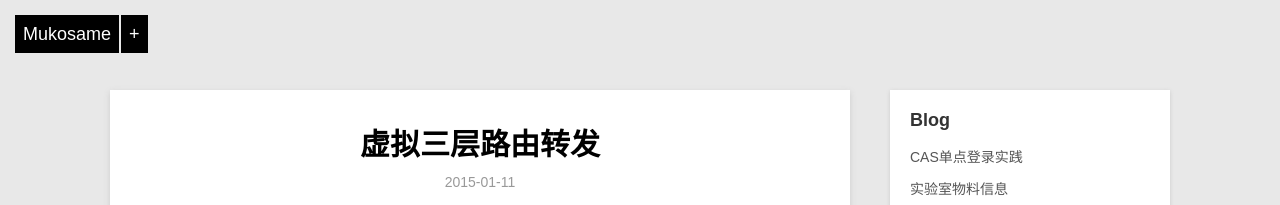
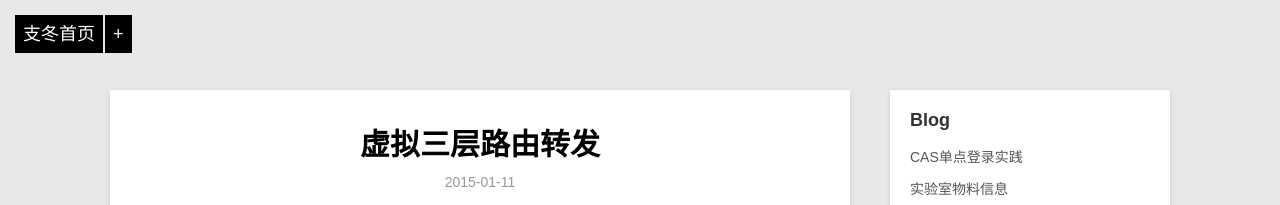
Before and after one commit to Mukosame/mukosame.github.io, a Jekyll site: the page built from _posts/blog/2015-01-11-Docker公开课.md, in a window 1280 px wide. Shown: the top 205 px of the page. Built offline with Jekyll 4.4.1, drawn with Linux system fonts in a browser that asks for light colours; Markdown is read by kramdown in place of the engine named in the settings; comment, search, counter and statistics services are not loaded.

Commit message:
achange 首页

```diff
--- a/_layouts/default.html
+++ b/_layouts/default.html
@@ -21,7 +21,7 @@
 
     <div class="home-menu">
         <div class="home-icon-con">
-            <a class="home-menu-icon" href="/">Mukosame</a>
+            <a class="home-menu-icon" href="/">支冬首页</a>
             <a class="home-follow" href="#" title="Contact Me">+</a>
         </div>
         <div class="home-contact">
```
